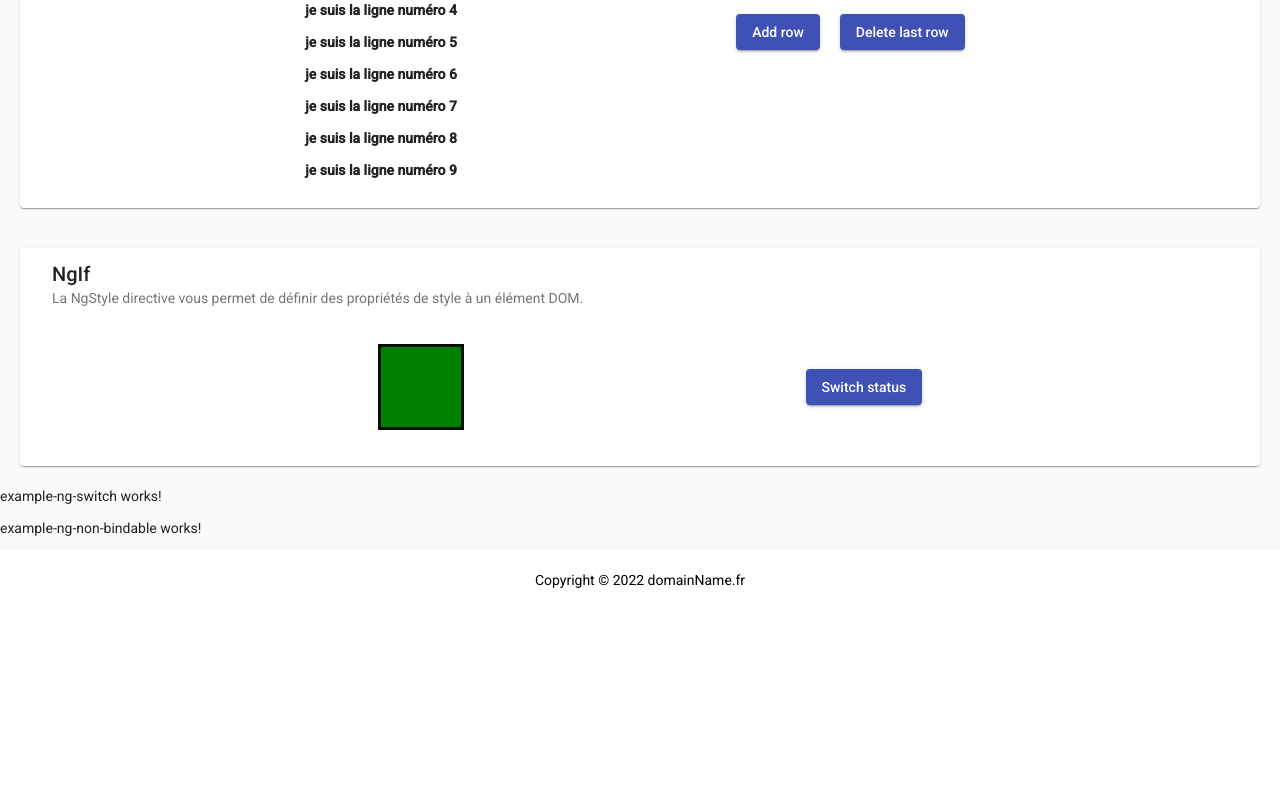
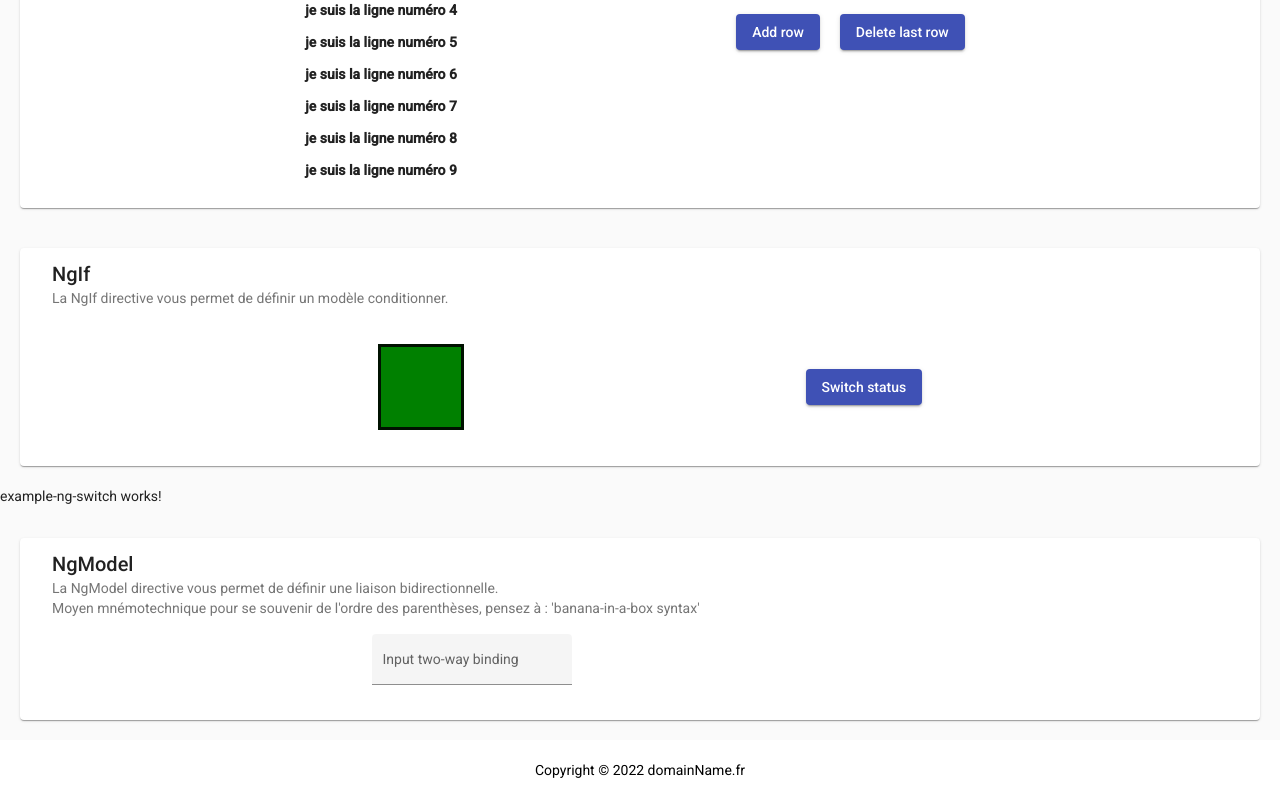
Before and after one commit to Airakath/angular-par-la-pratique, an Angular app: page / in a window 1280 px wide. Shown: the part 942-1742 px from the top of the page. Before the commit the page ends 1552 px from the top, so only its background shows below. Built offline with nearby package versions, Linux system fonts and the light colour scheme.

Commit message:
update ng-module

```diff
--- a/src/app/pages/home/components/example-ng-if/example-ng-if.component.html
+++ b/src/app/pages/home/components/example-ng-if/example-ng-if.component.html
@@ -5,7 +5,7 @@
                 NgIf
             </mat-card-title>
             <mat-card-subtitle>
-                La NgStyle directive vous permet de définir des propriétés de style à un élément DOM.
+                La NgIf directive vous permet de définir un modèle conditionner.
             </mat-card-subtitle>
         </mat-card-header>
         <mat-card-content>
--- a/src/app/pages/home/components/example-ng-if/example-ng-if.component.ts
+++ b/src/app/pages/home/components/example-ng-if/example-ng-if.component.ts
@@ -17,5 +17,6 @@ export class ExampleNgIfComponent implements OnInit {
 
   switchStatus(): void {
     this.status = !this.status;
+    console.log('NgIf status :', this.status);
   }
 }
--- /dev/null
+++ b/src/app/pages/home/components/example-ng-model/example-ng-model.component.html
@@ -0,0 +1,32 @@
+<div class="container">
+    <mat-card>
+        <mat-card-header>
+            <mat-card-title>
+                NgModel
+            </mat-card-title>
+            <mat-card-subtitle>
+                La NgModel directive vous permet de définir une liaison bidirectionnelle.
+                <br>
+                Moyen mnémotechnique pour se souvenir de l'ordre des parenthèses, pensez à : 'banana-in-a-box syntax'
+            </mat-card-subtitle>
+        </mat-card-header>
+        <mat-card-content>
+            <div class="example">
+
+                <form class="form">
+                    <mat-form-field class="field" appearance="fill">
+                        <mat-label>Input two-way binding</mat-label>
+                        <input matInput type="text" [(ngModel)]="value" [ngModelOptions]="{standalone: true}">
+                        <button *ngIf="value" matSuffix mat-icon-button aria-label="Clear" (click)="value=''">
+                            <mat-icon>close</mat-icon>
+                        </button>
+                    </mat-form-field>
+                </form>
+
+            </div>
+            <div class="result">
+                <p>{{ value }}</p>
+            </div>
+        </mat-card-content>
+    </mat-card>
+</div>
--- /dev/null
+++ b/src/app/pages/home/components/example-ng-model/example-ng-model.component.scss
@@ -0,0 +1,27 @@
+.container {
+  display: flex;
+  flex-flow: row wrap;
+  max-width: var(--container-width);
+  padding: var(--container-gutter);
+  margin: 0 auto;
+}
+
+mat-card {
+  width: 100%;
+
+  mat-card-content {
+    display: flex;
+    flex-flow: row wrap;
+    justify-content: space-evenly;
+    align-items: center;
+
+    .example {
+      .field {
+				width: 200px;
+			}
+    }
+		.result {
+			font-weight: bold;
+		}
+  }
+}
--- /dev/null
+++ b/src/app/pages/home/components/example-ng-model/example-ng-model.component.ts
@@ -0,0 +1,18 @@
+import { Component, OnInit } from '@angular/core';
+
+@Component({
+  selector: 'example-ng-model',
+  templateUrl: './example-ng-model.component.html',
+  styleUrls: ['./example-ng-model.component.scss']
+})
+export class ExampleNgModelComponent implements OnInit {
+
+  value?: string;
+
+  constructor() { }
+
+  ngOnInit(): void {
+    this.value = '';
+  }
+
+}
--- a/src/app/pages/home/components/example-ng-non-bindable/example-ng-non-bindable.component.html
+++ /dev/null
@@ -1 +0,0 @@
-<p>example-ng-non-bindable works!</p>
--- a/src/app/pages/home/components/example-ng-non-bindable/example-ng-non-bindable.component.ts
+++ /dev/null
@@ -1,15 +0,0 @@
-import { Component, OnInit } from '@angular/core';
-
-@Component({
-  selector: 'example-ng-non-bindable',
-  templateUrl: './example-ng-non-bindable.component.html',
-  styleUrls: ['./example-ng-non-bindable.component.scss']
-})
-export class ExampleNgNonBindableComponent implements OnInit {
-
-  constructor() { }
-
-  ngOnInit(): void {
-  }
-
-}
--- a/src/app/pages/home/components/example-ng-style/example-ng-style.component.html
+++ b/src/app/pages/home/components/example-ng-style/example-ng-style.component.html
@@ -5,7 +5,7 @@
                 NgStyle
             </mat-card-title>
             <mat-card-subtitle>
-                La NgStyle directive vous permet de définir des propriétés de style à un élément DOM.
+                La NgStyle directive vous permet de définir des propriétés de style à un élément du DOM.
             </mat-card-subtitle>
         </mat-card-header>
         <mat-card-content>
--- a/src/app/pages/home/views/home/home.component.html
+++ b/src/app/pages/home/views/home/home.component.html
@@ -5,4 +5,4 @@
 <example-ng-for></example-ng-for>
 <example-ng-if></example-ng-if>
 <example-ng-switch></example-ng-switch>
-<example-ng-non-bindable></example-ng-non-bindable>
+<example-ng-model></example-ng-model>
```
Also changed, not shown: src/app/material/material.module.ts (+10 -2 lines), src/app/pages/home/home.module.ts (+7 -4 lines), src/app/pages/home/components/example-ng-non-bindable/example-ng-non-bindable.component.scss (deleted), 2 other files (tests, documents, lock files or other folders).
